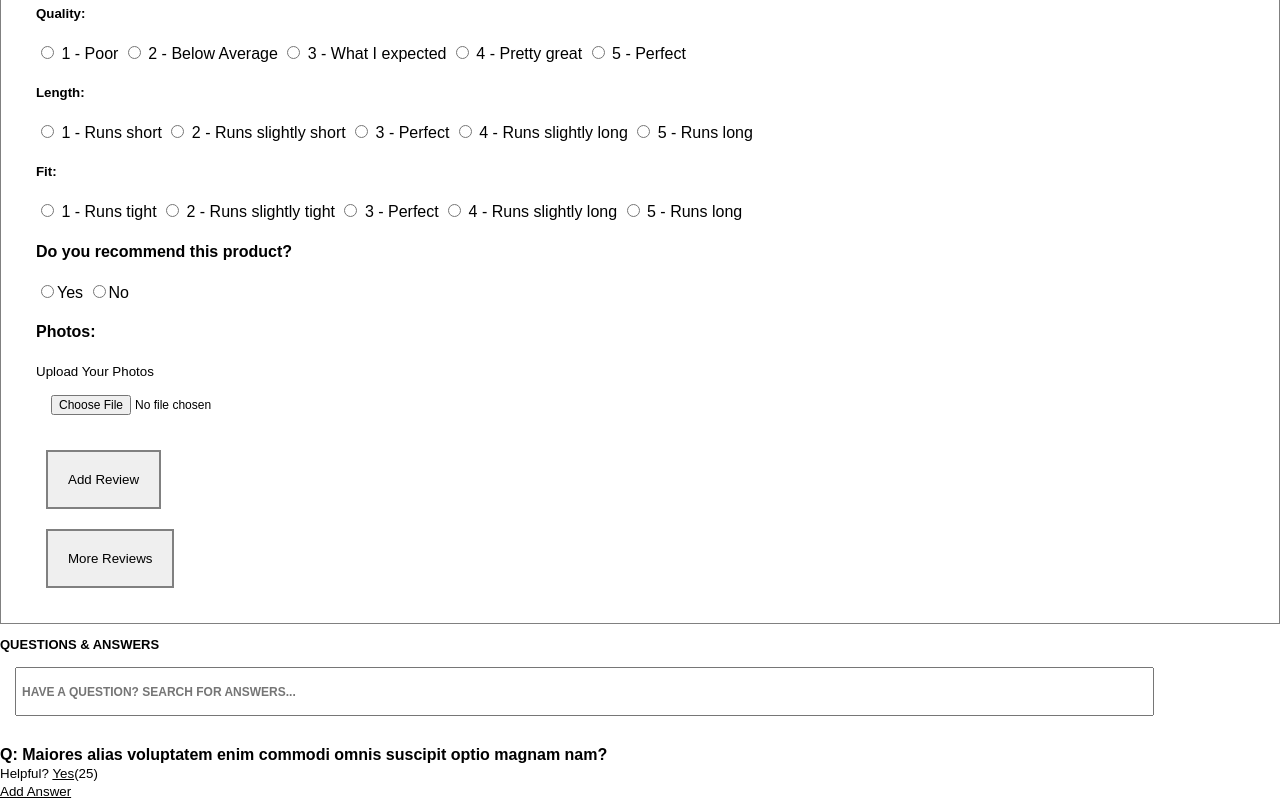
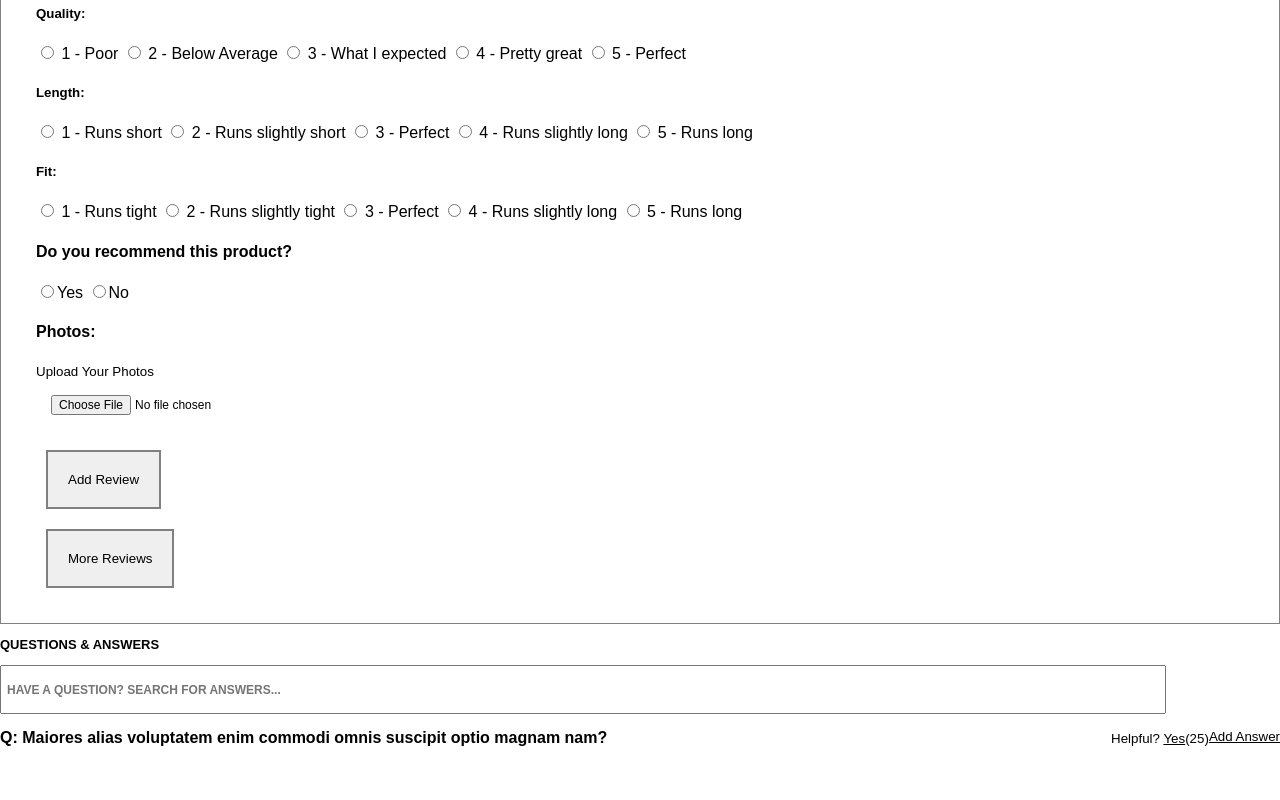
Before and after one commit to 7-Oscillating-Owls/hoo-dunit, a React app: page / in a window 1280 px wide. Shown: the part 3850-4650 px from the top of the page. After the commit the page ends 4597 px from the top, so only its background shows below. Built offline with nearby package versions, Linux system fonts and the light colour scheme.

Commit message:
added styles to question component

```diff
--- a/client/src/components/QuestionsAndAnswers/QuestionsAndAnswers.css
+++ b/client/src/components/QuestionsAndAnswers/QuestionsAndAnswers.css
@@ -1,4 +1,4 @@
-.qa {
+/* .qa {
   border: 1px dotted red;
   margin: 15px 7px;
   padding: 7px;
@@ -61,4 +61,15 @@
   font-size: 14px;
   padding: 7px;
   border: none;
+} */
+
+.questionContainer {
+  display: flex;
+  justify-content: space-between;
+
 }
+
+.helpfulContainer {
+  display: flex;
+  justify-content: space-around;
+}
--- a/client/src/components/QuestionsAndAnswers/index.jsx
+++ b/client/src/components/QuestionsAndAnswers/index.jsx
@@ -19,9 +19,9 @@ const QuestionsAndAnswers = () => (
   <div className={styles.searchContainer}>
     <SearchBar />
   </div>
-  <div>
+  <div className={styles.questionContainer}>
     <Question />
-    <div>
+    <div className={styles.helpfulContainer}>
       <Helpful />
       <AddAnswer />
     </div>
```
